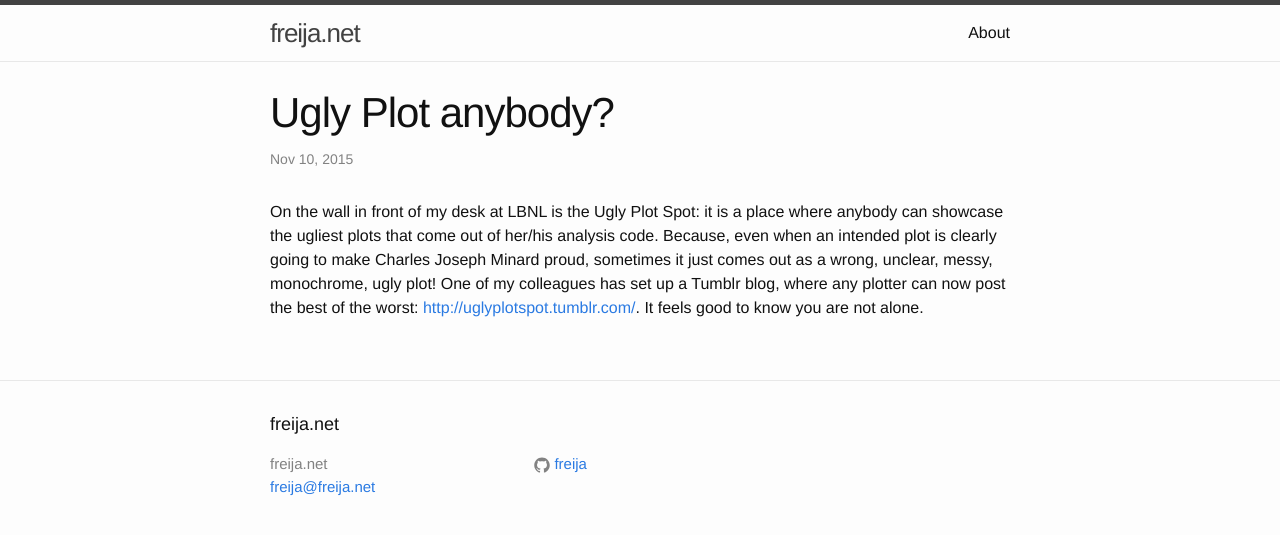
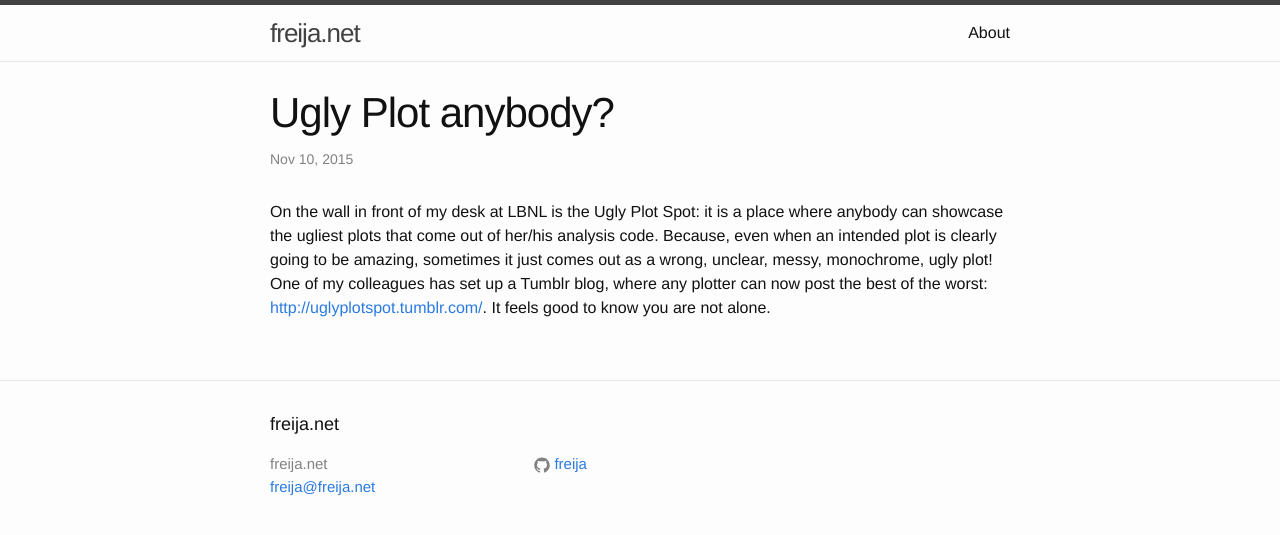
Before and after one commit to Freija/freija.github.io, a Jekyll site: the page built from _posts/2015-11-09-ugly-plot-spot.markdown, in a window 1280 px wide. Shown: the top 535 px of the page. Built offline with Jekyll 4.4.1, drawn with Linux system fonts in a browser that asks for light colours.

Commit message:
Small update

```diff
--- a/_posts/2015-11-09-ugly-plot-spot.markdown
+++ b/_posts/2015-11-09-ugly-plot-spot.markdown
@@ -6,8 +6,8 @@ categories: plotting
 ---
 On the wall in front of my desk at LBNL is the Ugly Plot Spot: it is a place
 where anybody can showcase the ugliest plots that come out of her/his
-analysis code. Because, even when an intended plot is clearly going to make
-Charles Joseph Minard proud, sometimes it just comes out as a wrong, unclear, messy,
+analysis code. Because, even when an intended plot is clearly going to be amazing,
+sometimes it just comes out as a wrong, unclear, messy,
 monochrome, ugly plot! One of my colleagues has set up a Tumblr blog, where any
 plotter can now post the best of the worst: [http://uglyplotspot.tumblr.com/](http://uglyplotspot.tumblr.com/).
 It feels good to know you are not alone.
```
